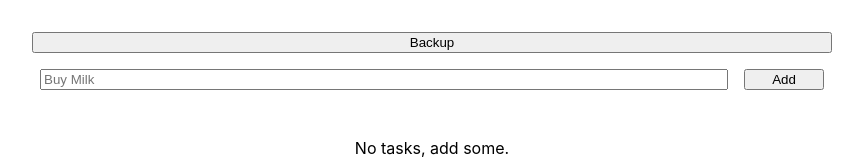
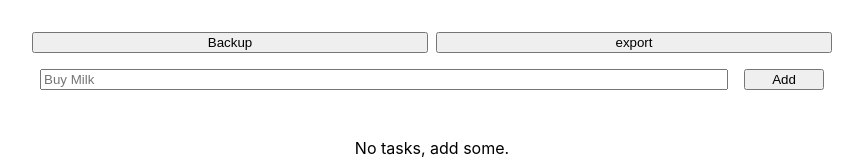
Before and after one commit to sygint/todos, a React (Create React App) app: page / in a window 1280 px wide. Shown: the top 160 px of the page, without its empty margins (208-1071 px from the left). Built offline with nearby package versions, Linux system fonts and the light colour scheme; the HTML template or start-up script is replaced by a standard one.

Commit message:
Add Export

```diff
--- a/src/components/App.tsx
+++ b/src/components/App.tsx
@@ -40,6 +40,12 @@ export default function App() {
     const encryptedTasks = await encrypt(tasksJsonString, password);
 
     downloadBlobAsFile(encryptedTasks, "backup.txt");
+  };
+
+  const exportTasks = async () => {
+    const tasksJsonString = await JSON.stringify(tasks, null, 2);
+
+    downloadBlobAsFile(tasksJsonString, "export.txt");
   };
 
   const handleAdd = (title: string) => {
@@ -98,9 +104,18 @@ export default function App() {
 
   return (
     <Container>
-      <div style={{ display: "grid" }}>
+      <div
+        style={{
+          display: "grid",
+          gridTemplateColumns: "repeat(2, 1fr)",
+          gap: "0.5rem",
+        }}
+      >
         <button type="button" onClick={backupTasks}>
           Backup
+        </button>
+        <button type="button" onClick={exportTasks}>
+          export
         </button>
       </div>
       <AddTask onAdd={handleAdd} />
```
